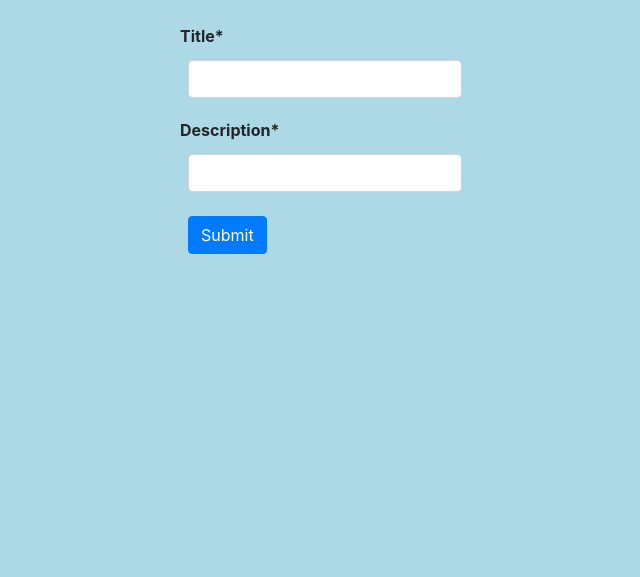
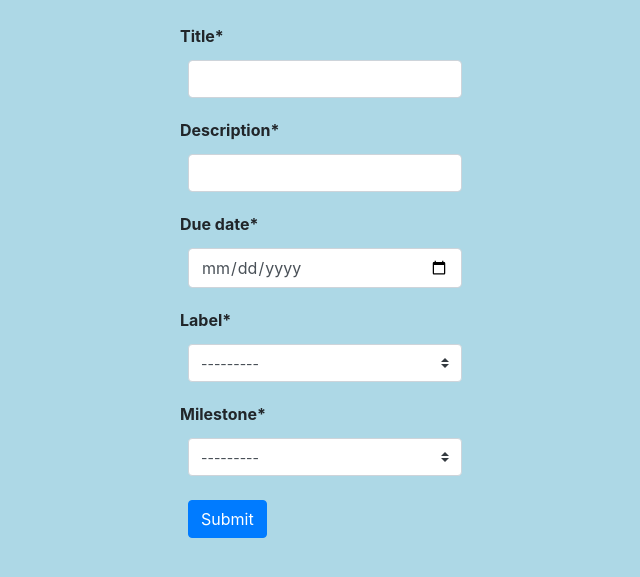
Before and after one commit to MilicaMMarkovic/UKSProjekat, a Django app: page /project/1/add_issue in a window 1280 px wide. Shown: the part 56-633 px from the top of the page, without its empty margins (315-955 px from the left). Run offline with Django 3.2, Linux system fonts and the light colour scheme; the visitor is signed in with stand-in values (Sample User, id 1); data that the repository does not hold is empty; some libraries are stand-ins or nearby versions.

Commit message:
Izmenjen model, dodate labela i milestone u issue.

```diff
--- a/app/project/forms.py
+++ b/app/project/forms.py
@@ -90,7 +90,10 @@ class IssueForm(forms.ModelForm):
 
     class Meta:
         model = Issue
-        fields = ['title', 'description', ]
+        fields = ['title', 'description', 'due_date', 'label', 'milestone', ]
+        widgets = {
+            'due_date': forms.TextInput(attrs={'type': 'date'})
+        }
 
 
 class LabelForm(forms.ModelForm):
--- a/app/project/models.py
+++ b/app/project/models.py
@@ -67,8 +67,8 @@ class Issue(models.Model):
     assignees = models.ManyToManyField(User, related_name='assignees')
     project = models.ForeignKey(to=Project, on_delete=models.CASCADE, related_name="issues", blank=False)
     due_date = models.DateField('Due date')
-    # label = models.ManyToManyField(to=Label)
-    # milestone = models.ForeignKey(to=Milestone, null=True, on_delete=models.SET_NULL)
+    label = models.ForeignKey(to=Label, null=True, on_delete=models.SET_NULL, related_name="issues")
+    milestone = models.ForeignKey(to=Milestone, null=True, on_delete=models.SET_NULL, related_name="issues")
 
     def get_absolute_url(self):
        return reverse('project:issue_detail', kwargs={'pk': self.pk})
--- a/app/project/templates/project/bases/issue_detail_base.html
+++ b/app/project/templates/project/bases/issue_detail_base.html
@@ -9,6 +9,12 @@
 <div>
     <b>Date due:</b> {{ issue.due_date }}
 </div>
+<div>
+    <b>Label:</b> {{ issue.label }}
+</div>
+<div>
+    <b>Milestone:</b> {{ issue.milestone }}
+</div>
 <div class="btn-group btn-group-sm" role="group">
     <a href="{% url 'project:issue_update' issue.id %}" class="btn btn-primary" role="button">
         Update
```
